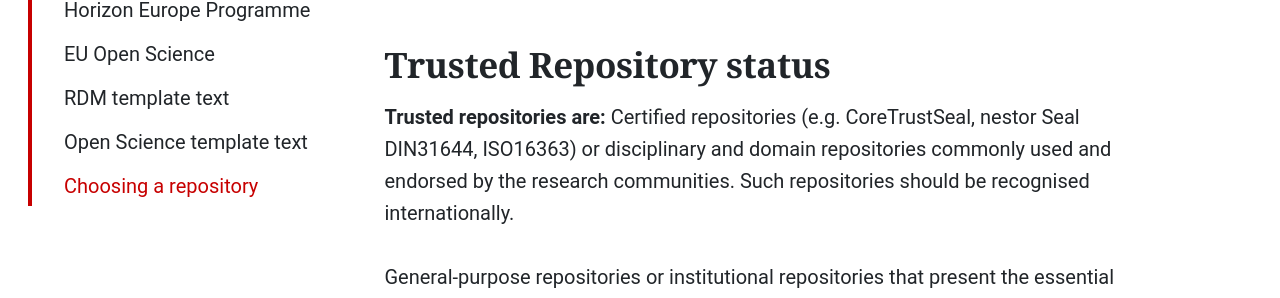
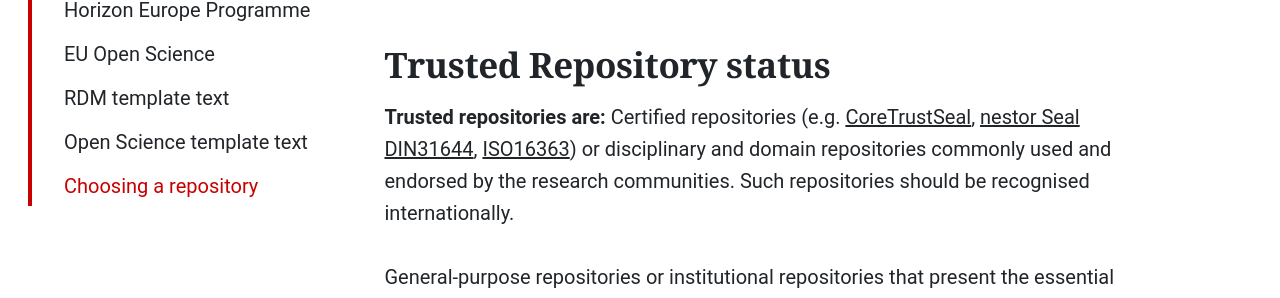
Before and after one commit to uol-library/rdl-handbook, a Jekyll site: the page built from pages/open-research/choosing-repository.md, in a window 1280 px wide and 900 px high, scrolled down 305 px. Shown: the part 155-453 px from the top of the window. Built offline with Jekyll 4.4.1, drawn with Linux system fonts in a browser that asks for light colours; some web fonts are replaced; part of the change alters nothing that is shown.

```diff
--- a/pages/open-research/choosing-repository.md
+++ b/pages/open-research/choosing-repository.md
@@ -9,7 +9,7 @@ permalink: /open-research/choosing-repository/
 ### Trusted Repository status
 
 **Trusted repositories are:**
-Certified repositories (e.g. CoreTrustSeal, nestor Seal DIN31644, ISO16363) or disciplinary and domain repositories commonly used and endorsed by the research communities. Such repositories should be recognised internationally.
+Certified repositories (e.g. [CoreTrustSeal](https://www.coretrustseal.org/), [nestor Seal DIN31644](https://www.langzeitarchivierung.de/Webs/nestor/EN/Zertifizierung/nestor_Siegel/siegel.html), [ISO16363](https://www.iso.org/standard/56510.html)) or disciplinary and domain repositories commonly used and endorsed by the research communities. Such repositories should be recognised internationally.
 
 General-purpose repositories or institutional repositories that present the essential characteristics of trusted repositories:
 
```
